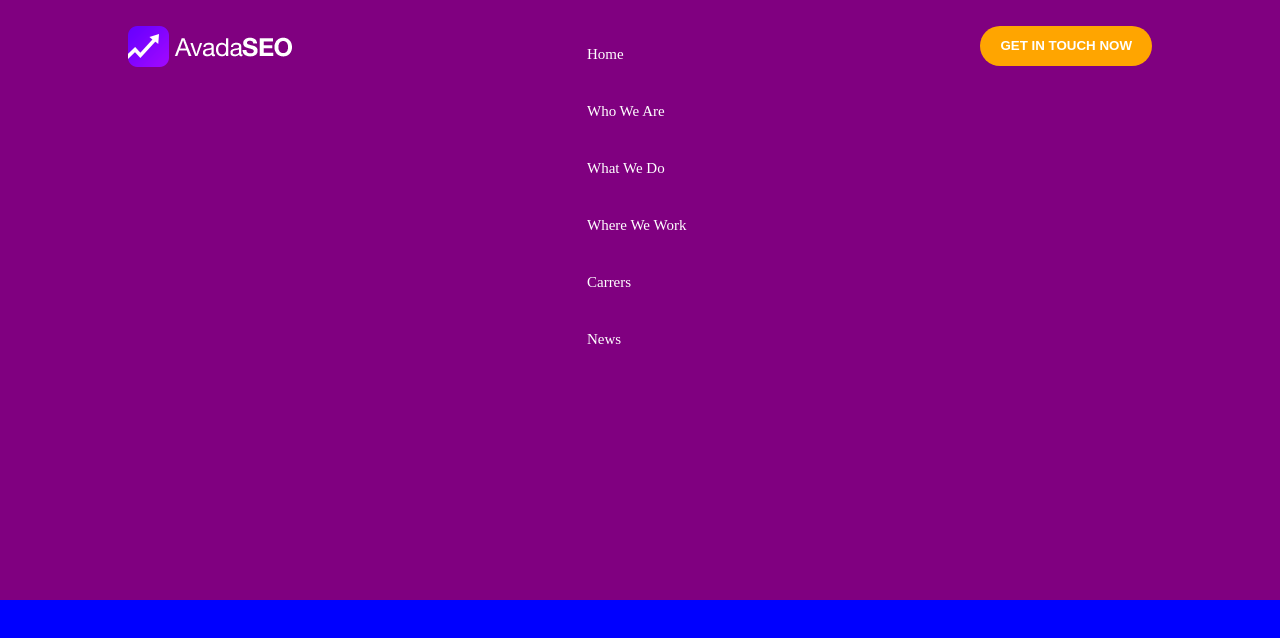
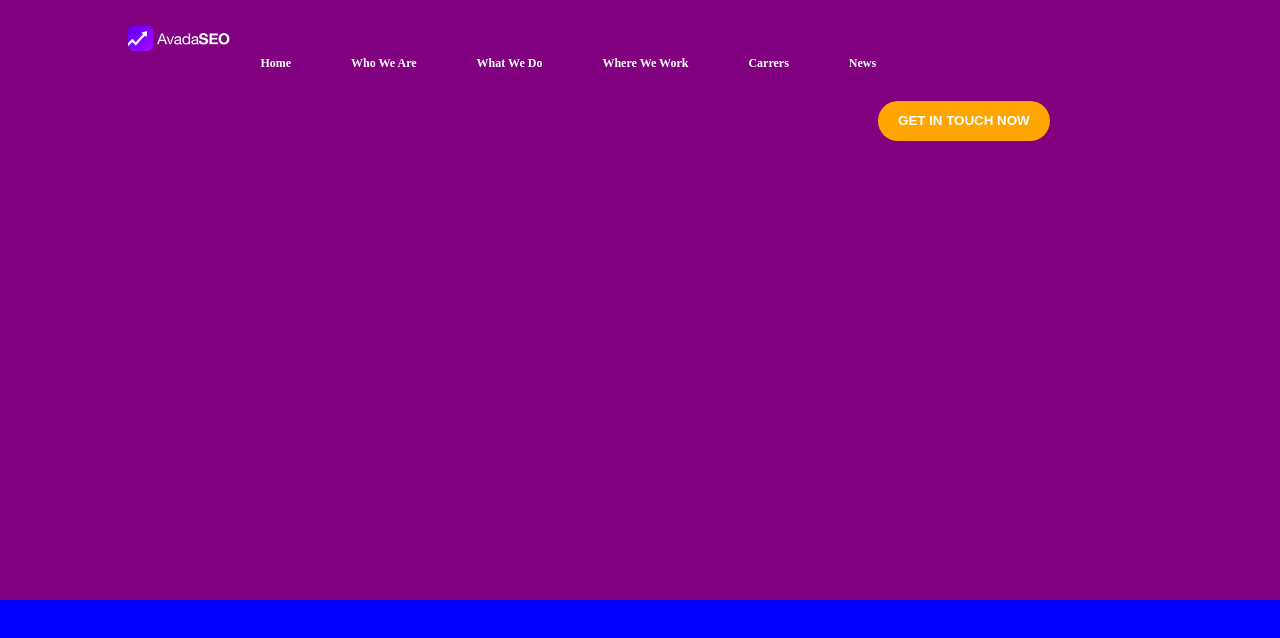
Before and after one commit to GianniPio/proj-html-vuejs, a Vue app: page / in a window 1280 px wide. Shown: the top 638 px of the page. Built offline with nearby package versions, Linux system fonts and the light colour scheme.

Commit message:
correction

```diff
--- a/src/components/Menu.vue
+++ b/src/components/Menu.vue
@@ -18,17 +18,25 @@ export default {
 
 <style scoped lang="scss">
 
- li {
+ul {
 
-    display: flex;
-    padding: 20px;
+    margin-left: 50px;
+    list-style-type: none;
 
-    a {
-        color: white;
-        text-decoration: none;
 
-        &:hover {
-        color: orange;
+    li {
+        float: left;
+        padding: 30px;
+        font-size: 12px;
+
+        a {
+            color: #fff;
+            font-weight: bold;
+            text-decoration: none;
+
+            &:hover {
+                color: #ffa837
+            }
         }
     }
 
--- a/src/components/SeoHeader.vue
+++ b/src/components/SeoHeader.vue
@@ -1,7 +1,8 @@
 <template>
     <!-- hedaer -->
     <header>
-
+        <!-- Parte di sopra -->
+        <div id="sopra">
             <!-- logo -->
             <div id="logo">
                 <img src="../../src/assets/images/logo_seo_w_1x.png" alt="Logo della pagina">
@@ -10,14 +11,21 @@
             <!-- Menu -->
             <div id="menu">
             <Menu v-for="voice, i in menu" :key="i" :voices="voice"/>
-        </div>
-
 
             <!-- Bottone -->
             <button>
                 <span>GET IN TOUCH NOW</span>
             </button>
+            </div>
 
+
+
+        </div>
+
+        <!-- Parte di sotto -->
+        <div id="sotto">
+
+        </div>
     </header>
 
 
@@ -80,19 +88,17 @@ header {
     background-color: purple;
     height: 600px;
     padding: 2% 10%;
-    display: flex;
-    justify-content: space-between;
+
+    #sopra {
 
         img {
-    width: 100%;
+            width: 10%;
+            float: left;
         }
 
         #menu {
 
-        display: inline-block;
-        font-size: 15px;
-
-    }
+            width: 90%;
 
             button {
                 height: 7%;
@@ -102,6 +108,7 @@ header {
                 background-color: orange;
                 border: none;
                 cursor: pointer;
+                float: right;
 
                 span {
                     color: white;
@@ -111,5 +118,13 @@ header {
         }
 
 
+    }
+
+
+
+
+}
+
+
 
 </style>
```
Lines whose indentation alone changed are shown as unchanged.
